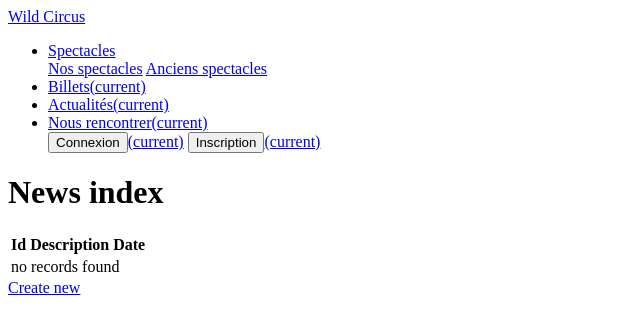
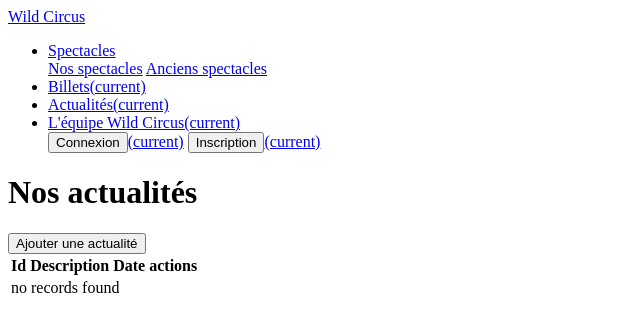
Before and after one commit to Manou67/Wild_Circus, a Symfony app: template templates/news/index.html.twig in a window 1280 px wide. Shown: the top 334 px of the page, without its empty margins (0-640 px from the left). Run offline with Twig, Linux system fonts and the light colour scheme; the template is opened without the code that fills it, so the values that code supplies are empty; some libraries are stand-ins or nearby versions; some web fonts are replaced.

Commit message:
modif css sur admin spectacle et news

```diff
--- a/src/Controller/TeamController.php
+++ b/src/Controller/TeamController.php
@@ -25,7 +25,7 @@ class TeamController extends AbstractController
         ]);
     }
     /**
-     * @Route("/", name="team_list", methods={"GET"})
+     * @Route("/list", name="team_list", methods={"GET"})
      */
     public function list(TeamRepository $teamRepository): Response
     {
--- a/templates/navbar.html.twig
+++ b/templates/navbar.html.twig
@@ -6,7 +6,7 @@
                 <a class="nav-link dropdown-toggle" href="#" id="navbarDropdownMenuLink" role="button" data-toggle="dropdown" aria-haspopup="true" aria-expanded="false">
                     Spectacles</a>
                 <div class="dropdown-menu" aria-labelledby="navbarDropdownMenuLink">
-                    <a class="dropdown-item" href="{{ path('spectacle_index') }}">Nos spectacles</a>
+                    <a class="dropdown-item" href="{{ path('spectacle_list') }}">Nos spectacles</a>
                     <a class="dropdown-item" href="#">Anciens spectacles</a>
                 </div>
             </li>
@@ -14,10 +14,10 @@
                 <a class="nav-link" href="{{ path('ticket_index') }}">Billets<span class="sr-only">(current)</span></a>
             </li>
             <li class="nav-item active">
-                <a class="nav-link" href="{{ path('news_index') }}">Actualités<span class="sr-only">(current)</span></a>
+                <a class="nav-link" href="{{ path('news_list') }}">Actualités<span class="sr-only">(current)</span></a>
             </li>
             <li class="nav-item active">
-                <a class="nav-link" href="{{ path('team_list') }}">Nous rencontrer<span class="sr-only">(current)</span></a>
+                <a class="nav-link" href="{{ path('team_list') }}">L'équipe Wild Circus<span class="sr-only">(current)</span></a>
             </li>
             <div class="connect">
             {% if app.user %}
--- a/templates/news/_delete_form.html.twig
+++ b/templates/news/_delete_form.html.twig
@@ -1,5 +1,5 @@
-<form method="post" action="{{ path('news_delete', {'id': news.id}) }}" onsubmit="return confirm('Are you sure you want to delete this item?');">
+<form method="post" action="{{ path('news_delete', {'id': news.id}) }}" onsubmit="return confirm('Etes-vous certain de vouloir supprimer cet élément ?');">
     <input type="hidden" name="_method" value="DELETE">
     <input type="hidden" name="_token" value="{{ csrf_token('delete' ~ news.id) }}">
-    <button class="btn">Delete</button>
+    <button class="btn btn-md btn-light">Supprimer</button>
 </form>
--- a/templates/news/_form.html.twig
+++ b/templates/news/_form.html.twig
@@ -1,4 +1,6 @@
+<div class="text-table ">
 {{ form_start(form) }}
     {{ form_widget(form) }}
-    <button class="btn">{{ button_label|default('Save') }}</button>
+    <button class="btn btn-md btn-light">{{ button_label|default('Save') }}</button>
 {{ form_end(form) }}
+</div>
--- a/templates/news/edit.html.twig
+++ b/templates/news/edit.html.twig
@@ -1,13 +1,13 @@
 {% extends 'base.html.twig' %}
 
-{% block title %}Edit News{% endblock %}
+{% block title %}Editer une actualité{% endblock %}
 
 {% block body %}
-    <h1>Edit News</h1>
+    <h1 class="titleH1">Editer une actualité</h1>
 
     {{ include('news/_form.html.twig', {'button_label': 'Update'}) }}
 
-    <a href="{{ path('news_index') }}">back to list</a>
+    <a href="{{ path('news_index') }}"><button class="btn btn-md btn-light">Retour à la liste</button></a>
 
     {{ include('news/_delete_form.html.twig') }}
 {% endblock %}
--- a/templates/news/index.html.twig
+++ b/templates/news/index.html.twig
@@ -1,19 +1,17 @@
 {% extends 'base.html.twig' %}
 
-{% block title %}News index{% endblock %}
+{% block title %}Nos actualités{% endblock %}
 
 {% block body %}
-    <h1>News index</h1>
-
+    <h1 class="titleH1">Nos actualités</h1>
+    <a href="{{ path('news_new') }}"><button class="btn btn-md btn-light">Ajouter une actualité</button></a>
     <table class="table">
         <thead>
             <tr>
                 <th>Id</th>
                 <th>Description</th>
                 <th>Date</th>
-                {% if is_granted('ROLE_ADMIN') %}
                 <th>actions</th>
-                {% endif %}
             </tr>
         </thead>
         <tbody>
@@ -22,13 +20,10 @@
                 <td>{{ news.id }}</td>
                 <td>{{ news.description }}</td>
                 <td>{{ news.date ? news.date|date('Y-m-d H:i:s') : '' }}</td>
-
-                {% if is_granted('ROLE_ADMIN') %}
                 <td>
-                    <a href="{{ path('news_show', {'id': news.id}) }}">show</a>
-                    <a href="{{ path('news_edit', {'id': news.id}) }}">edit</a>
+                    <a href="{{ path('news_show', {'id': news.id}) }}">Voir</a>
+                    <a href="{{ path('news_edit', {'id': news.id}) }}">Editer</a>
                 </td>
-                {% endif %}
             </tr>
         {% else %}
             <tr>
@@ -37,6 +32,4 @@
         {% endfor %}
         </tbody>
     </table>
-
-    <a href="{{ path('news_new') }}">Create new</a>
 {% endblock %}
--- a/templates/news/new.html.twig
+++ b/templates/news/new.html.twig
@@ -1,11 +1,11 @@
 {% extends 'base.html.twig' %}
 
-{% block title %}New News{% endblock %}
+{% block title %}Ajouter une actu{% endblock %}
 
 {% block body %}
-    <h1>Create new News</h1>
+    <h1 class="titleH1">Ajouter une actu</h1>
 
     {{ include('news/_form.html.twig') }}
 
-    <a href="{{ path('news_index') }}">back to list</a>
+    <a href="{{ path('news_index') }}"><button class="btn btn-md btn-light">Retour à la liste</button></a>
 {% endblock %}
--- a/templates/spectacle/_delete_form.html.twig
+++ b/templates/spectacle/_delete_form.html.twig
@@ -1,5 +1,5 @@
-<form method="post" action="{{ path('spectacle_delete', {'id': spectacle.id}) }}" onsubmit="return confirm('Are you sure you want to delete this item?');">
+<form method="post" action="{{ path('spectacle_delete', {'id': spectacle.id}) }}" onsubmit="return confirm('Etes-vous certain de vouloir supprimer cet élément ?');">
     <input type="hidden" name="_method" value="DELETE">
     <input type="hidden" name="_token" value="{{ csrf_token('delete' ~ spectacle.id) }}">
-    <button class="btn">Delete</button>
+    <button class="btn btn-md btn-light">Supprimer</button>
 </form>
--- a/templates/spectacle/_form.html.twig
+++ b/templates/spectacle/_form.html.twig
@@ -1,4 +1,6 @@
+<div class="text-table ">
 {{ form_start(form) }}
     {{ form_widget(form) }}
-    <button class="btn">{{ button_label|default('Save') }}</button>
+    <button class="btn btn-md btn-light">{{ button_label|default('Save') }}</button>
 {{ form_end(form) }}
+</div>
--- a/templates/spectacle/edit.html.twig
+++ b/templates/spectacle/edit.html.twig
@@ -1,13 +1,13 @@
 {% extends 'base.html.twig' %}
 
-{% block title %}Edit Spectacle{% endblock %}
+{% block title %}Editer un spectacle{% endblock %}
 
 {% block body %}
-    <h1>Edit Spectacle</h1>
+    <h1 class="titleH1">Editer un spectacle</h1>
 
     {{ include('spectacle/_form.html.twig', {'button_label': 'Update'}) }}
 
-    <a href="{{ path('spectacle_index') }}">back to list</a>
+    <a href="{{ path('spectacle_index') }}"><button class="btn btn-md btn-light">Retour à la liste</button></a>
 
     {{ include('spectacle/_delete_form.html.twig') }}
 {% endblock %}
--- a/templates/spectacle/new.html.twig
+++ b/templates/spectacle/new.html.twig
@@ -1,11 +1,11 @@
 {% extends 'base.html.twig' %}
 
-{% block title %}New Spectacle{% endblock %}
+{% block title %}Nouveau spectacle{% endblock %}
 
 {% block body %}
-    <h1>Create new Spectacle</h1>
+    <h1>Ajouter un nouveau spectacle</h1>
 
     {{ include('spectacle/_form.html.twig') }}
 
-    <a href="{{ path('spectacle_index') }}">back to list</a>
+    <a href="{{ path('spectacle_index') }}"><button class="btn btn-md btn-light">Retour à la liste</button></a>
 {% endblock %}
--- a/templates/spectacle/show.html.twig
+++ b/templates/spectacle/show.html.twig
@@ -1,9 +1,9 @@
 {% extends 'base.html.twig' %}
 
-{% block title %}Spectacle{% endblock %}
+{% block title %}Nos Spectacle{% endblock %}
 
 {% block body %}
-    <h1>Spectacle</h1>
+    <h1 class="titleH1">Spectacles</h1>
 
     <table class="table">
         <tbody>
--- a/templates/team/edit.html.twig
+++ b/templates/team/edit.html.twig
@@ -7,7 +7,7 @@
 
     {{ include('team/_form.html.twig', {'button_label': 'Update'}) }}
 
-    <a href="{{ path('team_index') }}"<button class="btn btn-md btn-light">Retour à la liste</button></a>
+    <a href="{{ path('team_index') }}"><button class="btn btn-md btn-light">Retour à la liste</button></a>
 
     {{ include('team/_delete_form.html.twig') }}
 {% endblock %}
```
Also changed, not shown: assets/css/app.scss (+11 -3 lines), src/Controller/NewsController.php (+9 -1 lines), src/Controller/SpectacleController.php (+10 -0 lines), templates/news/list.html.twig (added, +22 -0 lines), templates/spectacle/index.html.twig (+6 -19 lines), templates/spectacle/list.html.twig (added, +36 -0 lines), templates/team/index.html.twig (+2 -9 lines).
